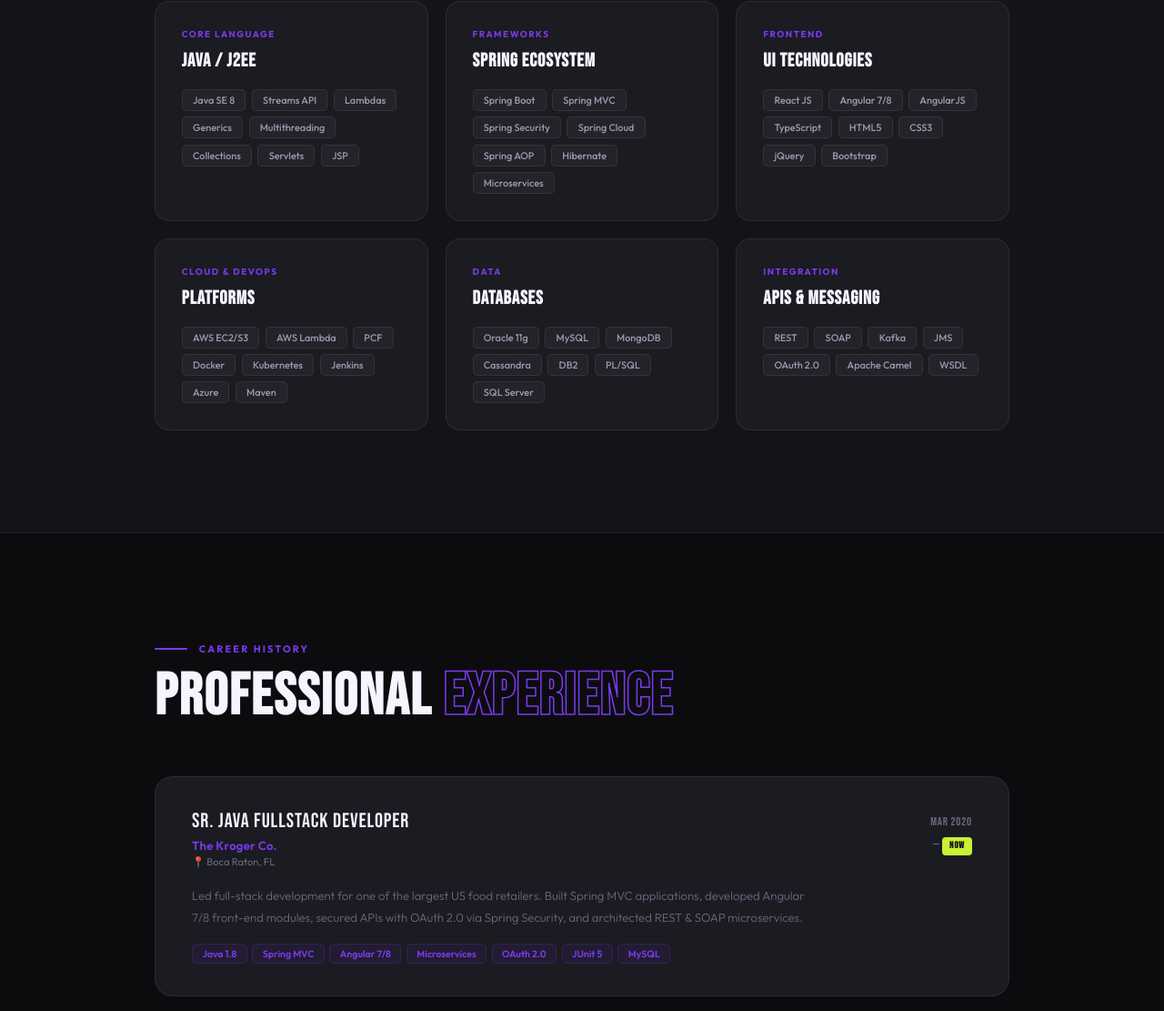
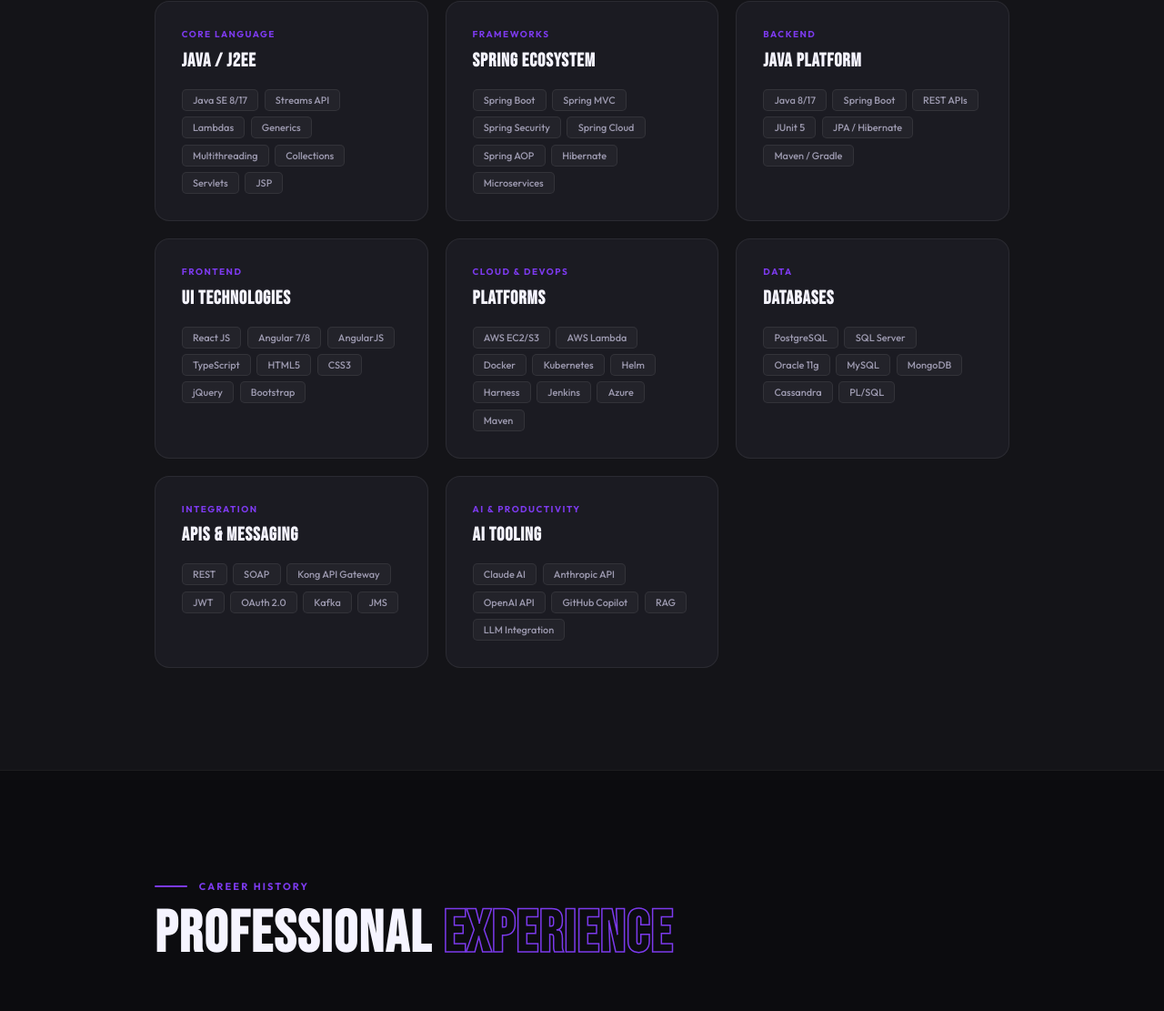
Before and after one commit to satya-srungavarapu/satya-srungavarapu.github.io, a plain HTML site: page index.html in a window 1280 px wide. Shown: the part 1140-2251 px from the top of the page at 91% size. Drawn offline with Linux system fonts and the light colour scheme.

Commit message:
Update index.html

```diff
--- a/index.html
+++ b/index.html
@@ -3,7 +3,7 @@
 <head>
 <meta charset="UTF-8">
 <meta name="viewport" content="width=device-width, initial-scale=1.0">
-<title>Satyanarayana Srungavarapu | Sr. Java Developer</title>
+<title>Satyanarayana Srungavarapu | Sr. Software Engineer</title>
 <link href="https://fonts.googleapis.com/css2?family=Bebas+Neue&family=Outfit:wght@300;400;500;600;700&family=DM+Serif+Display:ital@0;1&display=swap" rel="stylesheet">
 <style>
 :root {
@@ -499,7 +499,7 @@
   <div class="hero-inner">
     <div class="hero-eyebrow">
       <span class="hero-eyebrow-dot"></span>
-      Sr. Full-Stack Java Developer · 9+ Years Experience
+      Sr. Software Engineer · Full-Stack Java · 10+ Years Experience
     </div>
 
     <div class="hero-name">
@@ -512,7 +512,7 @@
     </div>
 
     <p class="hero-desc">
-      9+ years building enterprise-grade Java applications, microservices, and cloud-native systems at companies like Kroger, Stryker, and Santander Bank.
+      10+ years building enterprise-grade Java applications, microservices, and cloud-native systems — currently at iHerb, with prior work at Kroger, Stryker, and Santander Bank.
     </p>
 
     <div class="hero-ctas">
@@ -521,8 +521,8 @@
     </div>
 
     <div class="hero-stats">
-      <div class="stat-box"><span class="stat-n">9+</span><span class="stat-l">Years Exp.</span></div>
-      <div class="stat-box"><span class="stat-n">5</span><span class="stat-l">Companies</span></div>
+      <div class="stat-box"><span class="stat-n">10+</span><span class="stat-l">Years Exp.</span></div>
+      <div class="stat-box"><span class="stat-n">6</span><span class="stat-l">Companies</span></div>
       <div class="stat-box"><span class="stat-n">3.45</span><span class="stat-l">Master's GPA</span></div>
     </div>
   </div>
@@ -539,12 +539,17 @@
       <div class="skill-card reveal">
         <div class="sk-label">Core Language</div>
         <h3>Java / J2EE</h3>
-        <div class="tags"><span class="tag">Java SE 8</span><span class="tag">Streams API</span><span class="tag">Lambdas</span><span class="tag">Generics</span><span class="tag">Multithreading</span><span class="tag">Collections</span><span class="tag">Servlets</span><span class="tag">JSP</span></div>
+        <div class="tags"><span class="tag">Java SE 8/17</span><span class="tag">Streams API</span><span class="tag">Lambdas</span><span class="tag">Generics</span><span class="tag">Multithreading</span><span class="tag">Collections</span><span class="tag">Servlets</span><span class="tag">JSP</span></div>
       </div>
       <div class="skill-card reveal">
         <div class="sk-label">Frameworks</div>
         <h3>Spring Ecosystem</h3>
         <div class="tags"><span class="tag">Spring Boot</span><span class="tag">Spring MVC</span><span class="tag">Spring Security</span><span class="tag">Spring Cloud</span><span class="tag">Spring AOP</span><span class="tag">Hibernate</span><span class="tag">Microservices</span></div>
+      </div>
+      <div class="skill-card reveal">
+        <div class="sk-label">Backend</div>
+        <h3>Java Platform</h3>
+        <div class="tags"><span class="tag">Java 8/17</span><span class="tag">Spring Boot</span><span class="tag">REST APIs</span><span class="tag">JUnit 5</span><span class="tag">JPA / Hibernate</span><span class="tag">Maven / Gradle</span></div>
       </div>
       <div class="skill-card reveal">
         <div class="sk-label">Frontend</div>
@@ -554,17 +559,22 @@
       <div class="skill-card reveal">
         <div class="sk-label">Cloud & DevOps</div>
         <h3>Platforms</h3>
-        <div class="tags"><span class="tag">AWS EC2/S3</span><span class="tag">AWS Lambda</span><span class="tag">PCF</span><span class="tag">Docker</span><span class="tag">Kubernetes</span><span class="tag">Jenkins</span><span class="tag">Azure</span><span class="tag">Maven</span></div>
+        <div class="tags"><span class="tag">AWS EC2/S3</span><span class="tag">AWS Lambda</span><span class="tag">Docker</span><span class="tag">Kubernetes</span><span class="tag">Helm</span><span class="tag">Harness</span><span class="tag">Jenkins</span><span class="tag">Azure</span><span class="tag">Maven</span></div>
       </div>
       <div class="skill-card reveal">
         <div class="sk-label">Data</div>
         <h3>Databases</h3>
-        <div class="tags"><span class="tag">Oracle 11g</span><span class="tag">MySQL</span><span class="tag">MongoDB</span><span class="tag">Cassandra</span><span class="tag">DB2</span><span class="tag">PL/SQL</span><span class="tag">SQL Server</span></div>
+        <div class="tags"><span class="tag">PostgreSQL</span><span class="tag">SQL Server</span><span class="tag">Oracle 11g</span><span class="tag">MySQL</span><span class="tag">MongoDB</span><span class="tag">Cassandra</span><span class="tag">PL/SQL</span></div>
       </div>
       <div class="skill-card reveal">
         <div class="sk-label">Integration</div>
         <h3>APIs & Messaging</h3>
-        <div class="tags"><span class="tag">REST</span><span class="tag">SOAP</span><span class="tag">Kafka</span><span class="tag">JMS</span><span class="tag">OAuth 2.0</span><span class="tag">Apache Camel</span><span class="tag">WSDL</span></div>
+        <div class="tags"><span class="tag">REST</span><span class="tag">SOAP</span><span class="tag">Kong API Gateway</span><span class="tag">JWT</span><span class="tag">OAuth 2.0</span><span class="tag">Kafka</span><span class="tag">JMS</span></div>
+      </div>
+      <div class="skill-card reveal">
+        <div class="sk-label">AI & Productivity</div>
+        <h3>AI Tooling</h3>
+        <div class="tags"><span class="tag">Claude AI</span><span class="tag">Anthropic API</span><span class="tag">OpenAI API</span><span class="tag">GitHub Copilot</span><span class="tag">RAG</span><span class="tag">LLM Integration</span></div>
       </div>
     </div>
   </div>
@@ -581,13 +591,24 @@
 
       <div class="exp-card reveal">
         <div>
-          <div class="exp-role">Sr. Java FullStack Developer</div>
+          <div class="exp-role">Sr. Software Engineer</div>
+          <div class="exp-co">iHerb</div>
+          <div class="exp-loc">📍 Irvine, CA</div>
+          <p class="exp-desc">Design and build high-performance microservices and RESTful APIs in Java 17 and Spring Boot for global shipping and integration services. Develop responsive full-stack features in React, Angular, and TypeScript; secure APIs with JWT &amp; OAuth 2.0 via Kong API Gateway; deploy on AWS with Kubernetes, Helm, and Harness CI/CD; and apply AI tooling (Claude AI, GitHub Copilot) to accelerate delivery.</p>
+          <div class="exp-tags"><span class="exp-tag">Java 17</span><span class="exp-tag">Spring Boot</span><span class="exp-tag">Microservices</span><span class="exp-tag">Angular</span><span class="exp-tag">React</span><span class="exp-tag">Kong</span><span class="exp-tag">AWS / K8s</span><span class="exp-tag">Harness</span><span class="exp-tag">Claude AI</span></div>
+        </div>
+        <div class="exp-period">JAN 2026<br>— <span class="period-now">NOW</span></div>
+      </div>
+
+      <div class="exp-card reveal">
+        <div>
+          <div class="exp-role">Sr. Java Full-Stack Developer</div>
           <div class="exp-co">The Kroger Co.</div>
           <div class="exp-loc">📍 Boca Raton, FL</div>
-          <p class="exp-desc">Led full-stack development for one of the largest US food retailers. Built Spring MVC applications, developed Angular 7/8 front-end modules, secured APIs with OAuth 2.0 via Spring Security, and architected REST & SOAP microservices.</p>
-          <div class="exp-tags"><span class="exp-tag">Java 1.8</span><span class="exp-tag">Spring MVC</span><span class="exp-tag">Angular 7/8</span><span class="exp-tag">Microservices</span><span class="exp-tag">OAuth 2.0</span><span class="exp-tag">JUnit 5</span><span class="exp-tag">MySQL</span></div>
+          <p class="exp-desc">Led full-stack development for one of the largest US food retailers. Built Spring MVC and Spring Boot applications, developed Angular 7/8 and React front-end modules with Node.js services, secured APIs with OAuth 2.0 via Spring Security, and architected REST & SOAP microservices.</p>
+          <div class="exp-tags"><span class="exp-tag">Java 1.8</span><span class="exp-tag">Spring Boot</span><span class="exp-tag">Angular 7/8</span><span class="exp-tag">Node.js</span><span class="exp-tag">Microservices</span><span class="exp-tag">OAuth 2.0</span><span class="exp-tag">JUnit 5</span><span class="exp-tag">MySQL</span></div>
         </div>
-        <div class="exp-period">MAR 2020<br>— <span class="period-now">NOW</span></div>
+        <div class="exp-period">MAR 2020<br>— JAN 2026</div>
       </div>
 
       <div class="exp-card reveal">
@@ -695,11 +716,12 @@
       </div>
       <div class="contact-card reveal">
         <div class="contact-card-name">Satyanarayana<br>Srungavarapu</div>
-        <div class="contact-card-role">Sr. Java Full-Stack Developer</div>
-        <p class="contact-card-desc">9+ years of proven experience delivering scalable enterprise systems, microservices architectures, and cloud deployments across top US companies.</p>
+        <div class="contact-card-role">Sr. Software Engineer · Full-Stack Java</div>
+        <p class="contact-card-desc">10+ years of proven experience delivering scalable enterprise systems, microservices architectures, and cloud deployments across top US companies.</p>
         <div class="open-badge"><div class="open-dot"></div>Open to New Opportunities</div>
         <div class="mini-skills">
           <span class="mini-tag">Java 8+</span>
+          <span class="mini-tag">Spring Cloud</span>
           <span class="mini-tag">Spring Boot</span>
           <span class="mini-tag">AWS</span>
           <span class="mini-tag">Microservices</span>
@@ -715,7 +737,7 @@
 
 <footer>
   <div class="fl">SS<span>.</span>dev</div>
-  <span>© 2025 Satyanarayana Srungavarapu · Sr. Java Full-Stack Developer</span>
+  <span>© 2026 Satyanarayana Srungavarapu · Sr. Software Engineer</span>
 </footer>
 
 <script data-cfasync="false" src="/cdn-cgi/scripts/5c5dd728/cloudflare-static/email-decode.min.js"></script><script>
```
